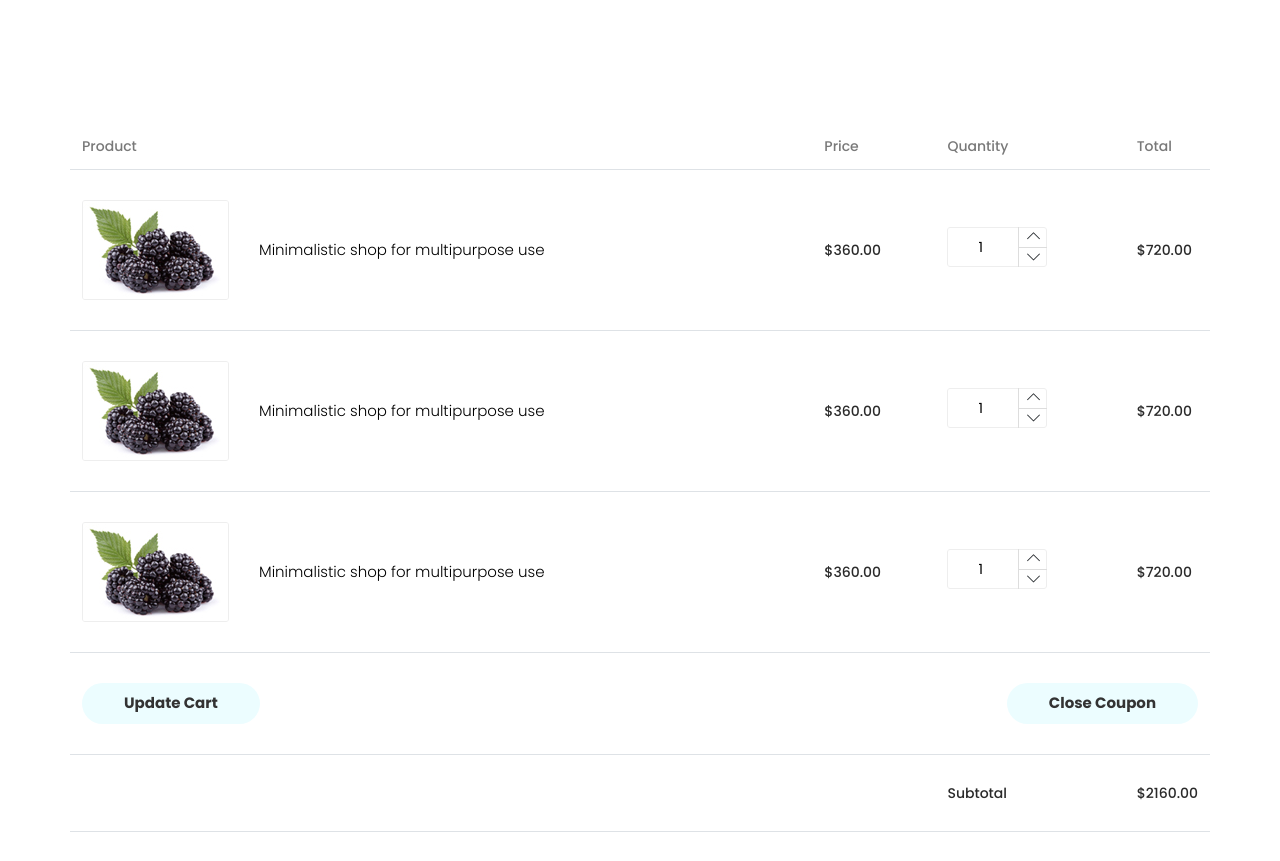
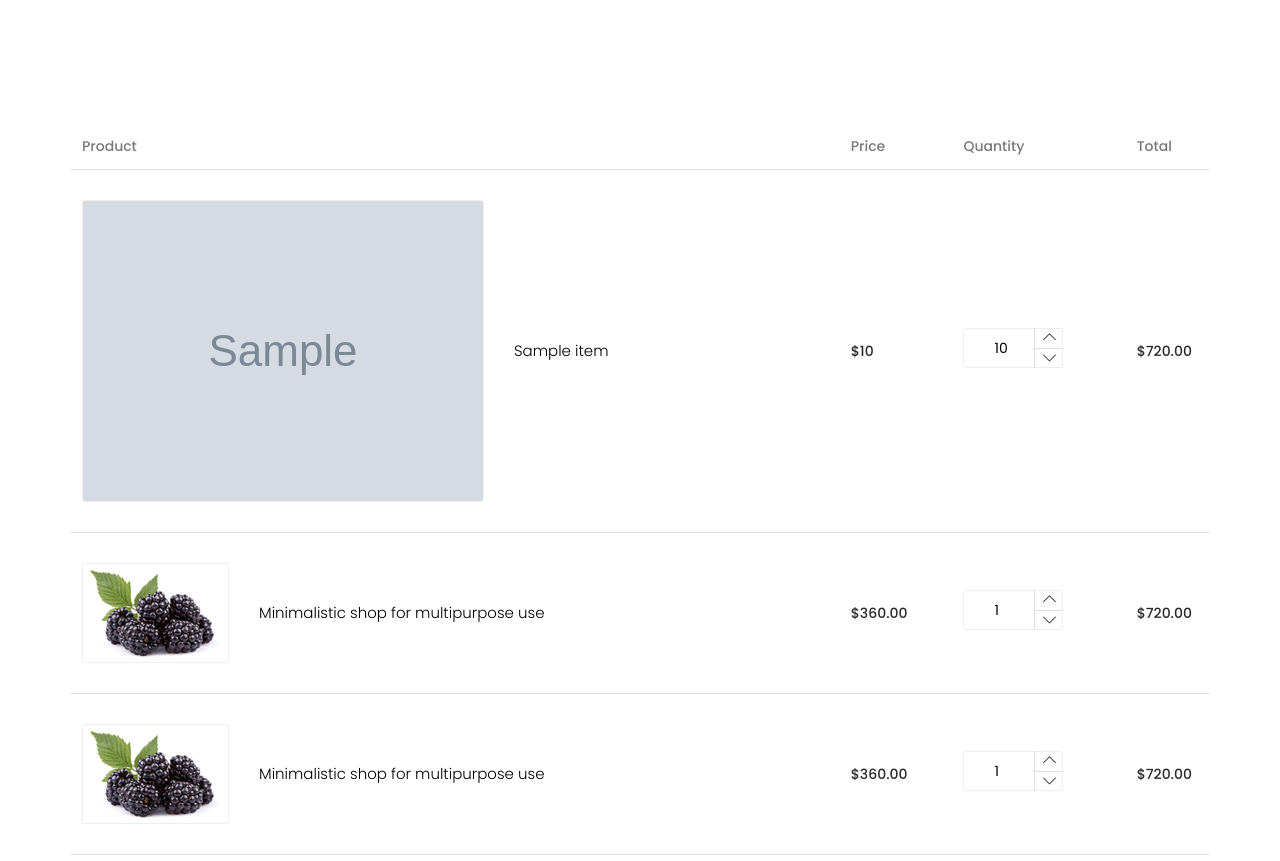
Before and after one commit to stuartelimu/aranoz, a Django app: template shop/templates/shop/cart.html in a window 1280 px wide. Shown: the part 515-1376 px from the top of the page. Run offline with Django 3.2, Linux system fonts and the light colour scheme; the template is opened without the code that fills it: most values are stand-ins (such as "Sample title", 1, 10 or a date in 2020); grey boxes marked "Sample" are stand-in pictures; some libraries are stand-ins or nearby versions.

Commit message:
display cart items

```diff
--- a/shop/templates/shop/cart.html
+++ b/shop/templates/shop/cart.html
@@ -37,24 +37,25 @@
               </tr>
             </thead>
             <tbody>
+              {% for order_item in order.items.all %}
               <tr>
                 <td>
                   <div class="media">
                     <div class="d-flex">
-                      <img src="{% static 'img/product/single-product/cart-1.jpg' %}" alt="" />
+                      <img src="{{order_item.item.image.url}}" alt="" />
                     </div>
                     <div class="media-body">
-                      <p>Minimalistic shop for multipurpose use</p>
+                      <p>{{order_item.item.title}}</p>
                     </div>
                   </div>
                 </td>
                 <td>
-                  <h5>$360.00</h5>
+                  <h5>${{order_item.item.price}}</h5>
                 </td>
                 <td>
                   <div class="product_count">
                     <span class="input-number-decrement"> <i class="ti-angle-down"></i></span>
-                    <input class="input-number" type="text" value="1" min="0" max="10">
+                    <input class="input-number" type="text" value="{{order_item.quantity}}" min="1" max="10">
                     <span class="input-number-increment"> <i class="ti-angle-up"></i></span>
                   </div>
                 </td>
@@ -62,6 +63,8 @@
                   <h5>$720.00</h5>
                 </td>
               </tr>
+              {% endfor %}
+
               <tr>
                 <td>
                   <div class="media">
```
